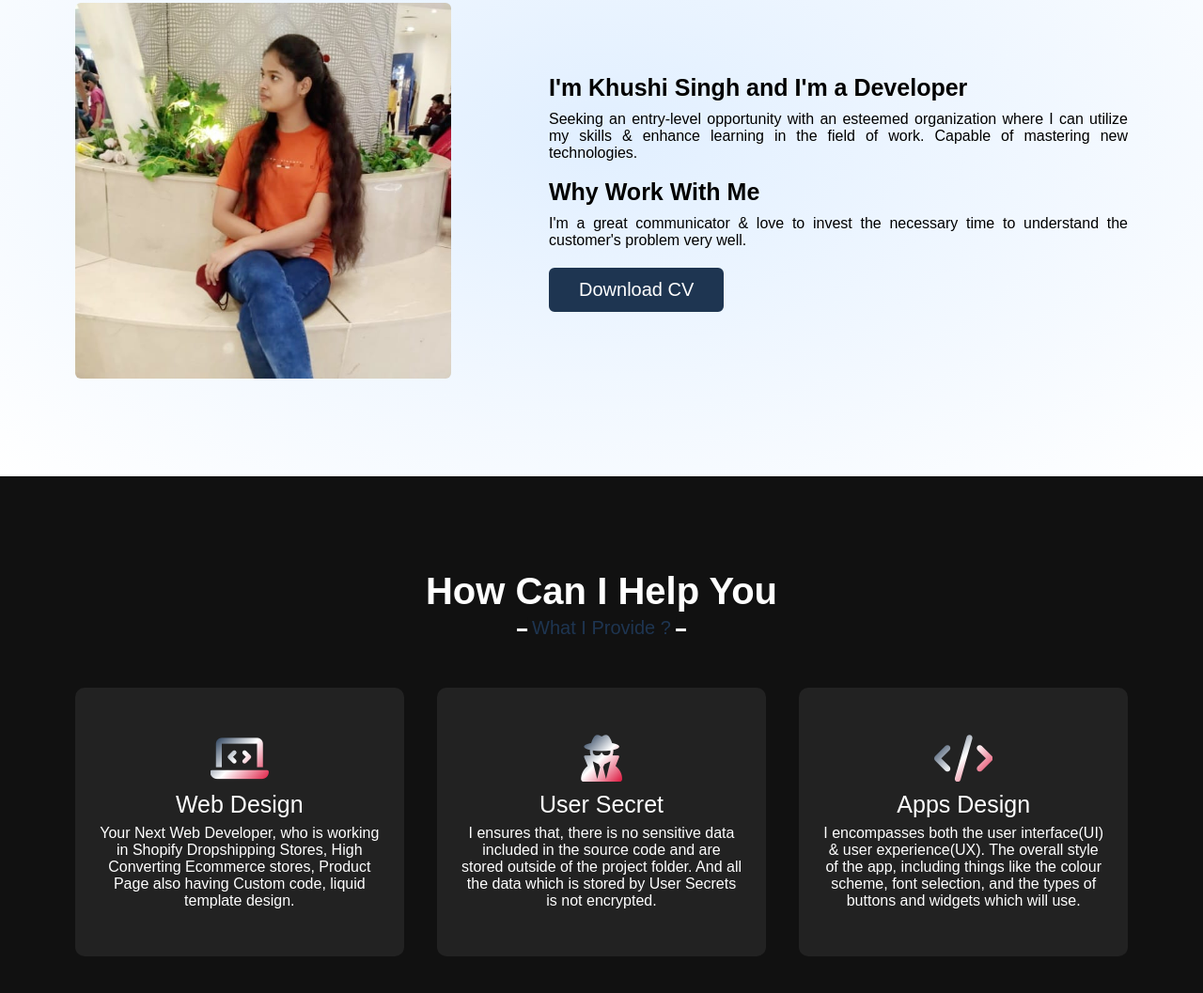
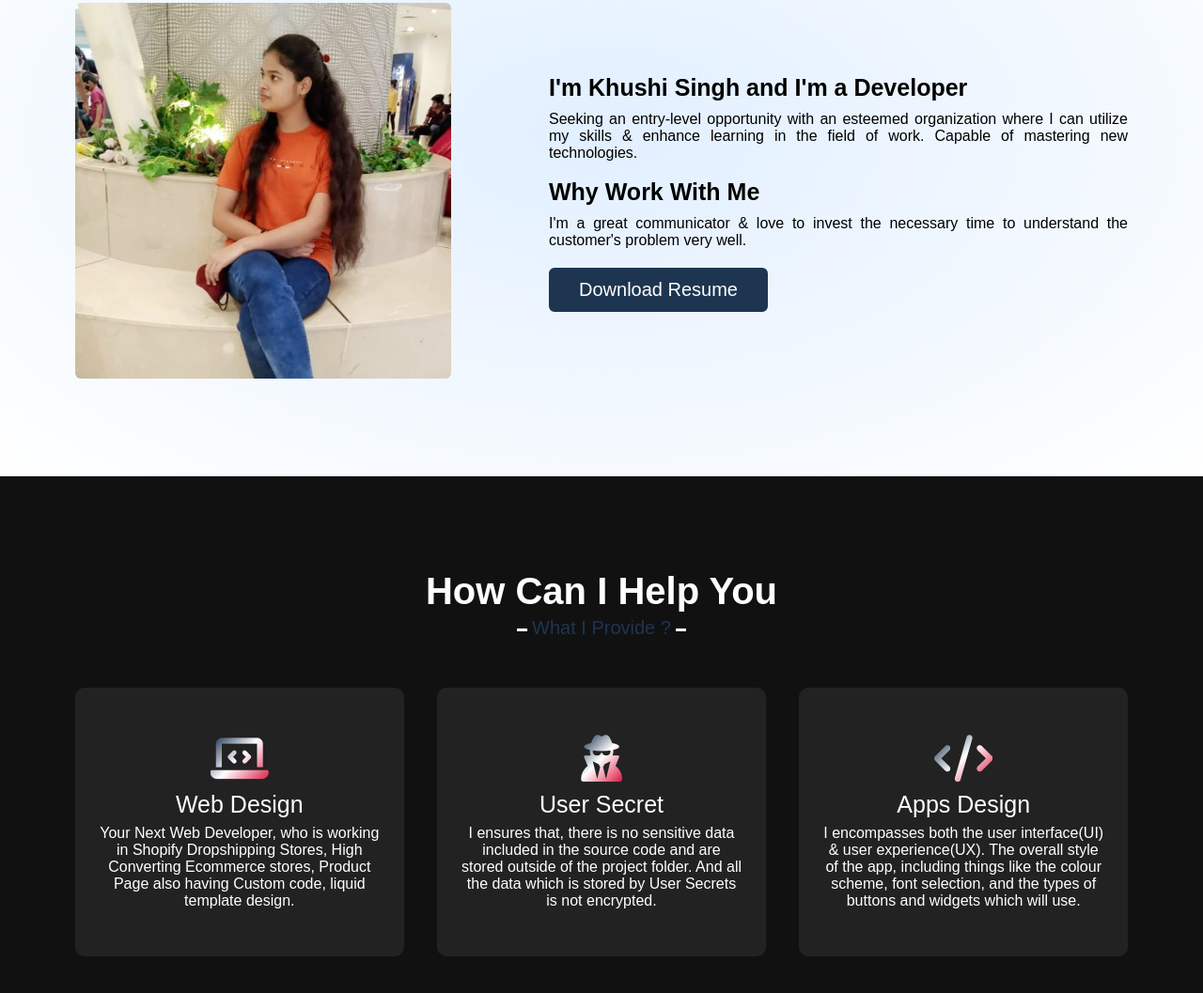
Before and after one commit to khushiSingh200412/portfolio-file, a plain HTML site: page index.html in a window 1280 px wide. Shown: the part 1022-2079 px from the top of the page at 94% size. Drawn offline with Linux system fonts and the light colour scheme.

Commit message:
change the pdf

```diff
--- a/index.html
+++ b/index.html
@@ -60,7 +60,7 @@
                         very
                         well.</p>
 
-                    <a href="khushi resume.pdf" target="blank">Download CV</a>
+                    <a href="Resume khushi.pdf" target="blank">Download Resume</a>
                 </div>
             </div>
         </div>
```
Also changed, not shown: 2 other files.
